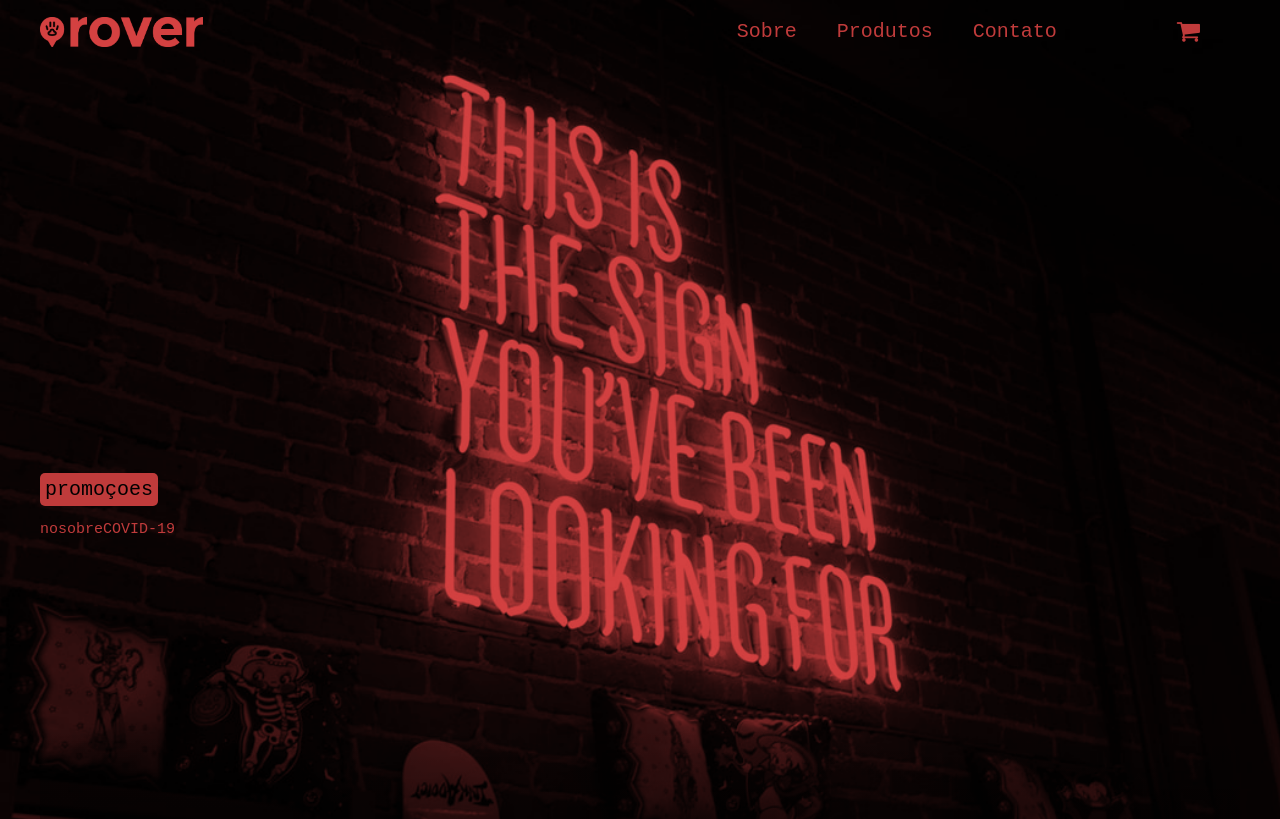
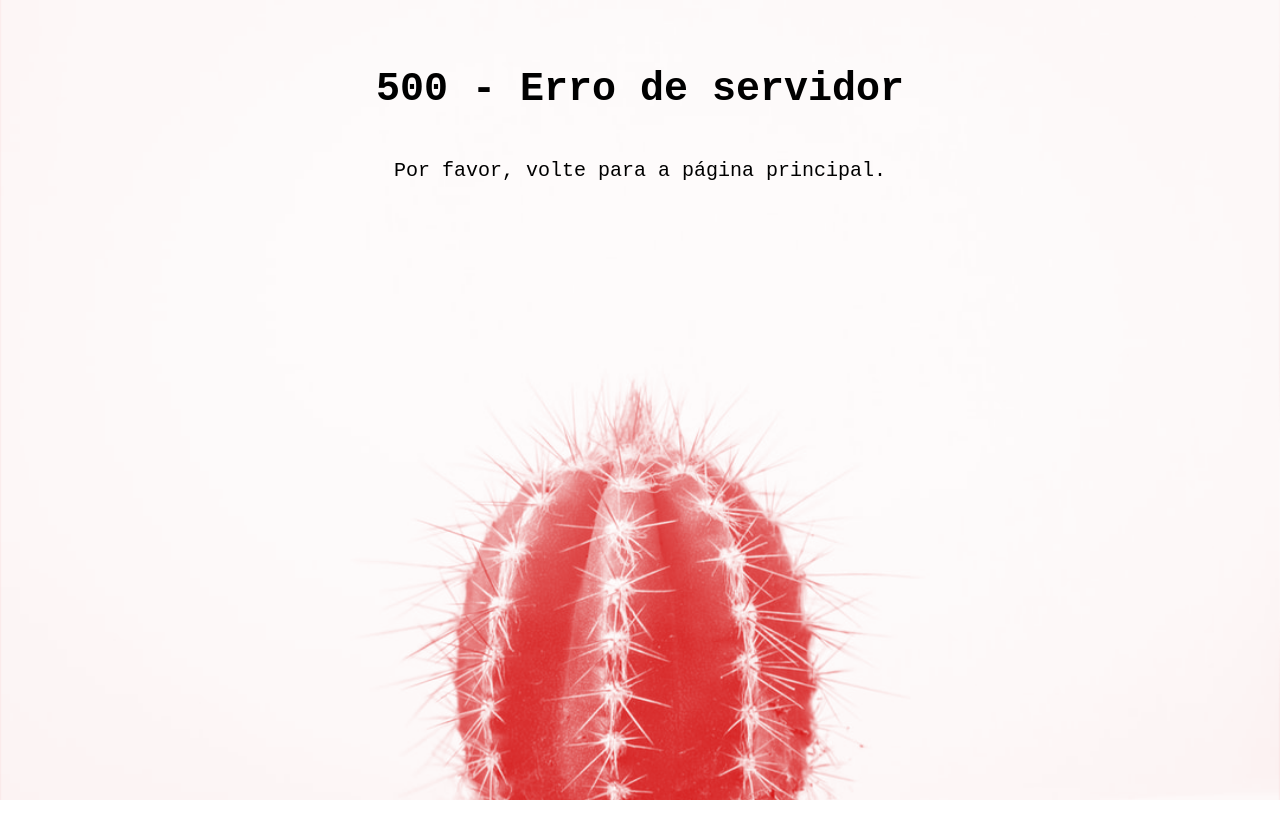
Before and after one commit to hgribeiro/resenhadequarta, a React app: page /500 in a window 1280 px wide. Shown: the top 819 px of the page. Built offline with nearby package versions, Linux system fonts and the light colour scheme.

Commit message:
paginas de erros adicionadas

```diff
--- /dev/null
+++ b/src/components/404-page/index.js
@@ -0,0 +1,21 @@
+import React from 'react';
+
+
+import erroPicture from '../../assets/404-duotone.png';
+export default class ServerErrorPage extends React.Component {
+  render(){
+    return (
+      <>
+        <div className="h-erro">
+           <figure className="h-erro-image">
+             <img src={erroPicture} alt="erro-page-image"/>
+           </figure>
+           <div className="h-erro-text">
+              <h1>{this.props.title}</h1>
+              <p>{this.props.text}</p>
+           </div>
+        </div>
+      </>
+    )
+  }
+}
--- a/src/components/app/index.js
+++ b/src/components/app/index.js
@@ -1,5 +1,7 @@
 import React from 'react';
+
 import MainPage from '../main-page';
+import ServerErrorPage from '../404-page';
 import '../../styles/app.css';
 
 import {
@@ -17,9 +19,21 @@ class App extends React.Component {
       <BrowserRouter>
 
         <Switch>
-          <Route path='*'>
+          <Route path='/' exact>
             <MainPage/>
           </Route>
+          <Route exact path='/500'>
+              <ServerErrorPage
+              title='500 - Erro de servidor'
+              text='Por favor, volte para a página principal.'
+              />
+            </Route>
+            <Route path='*'>
+              <ServerErrorPage
+              title='400 - Página não encontrada'
+              text='The earthquake was not good to the bike lane on your way to work. A large gap in the pavement (too big to be called a pothole) had swallowed three oblivious bikers whole. So the city had put up two pylons and yellow caution tape. Pretty frustrating for you given your propensity to do 360 jumps over the gap.'
+              />
+            </Route>
         </Switch>
       </BrowserRouter>
     </>
--- a/src/styles/app.scss
+++ b/src/styles/app.scss
@@ -12,4 +12,4 @@
 @import "components/h-catalogo";
 
 // Templates
-@import "templates/sobre";
+@import "templates/404-page";
--- a/src/styles/general.scss
+++ b/src/styles/general.scss
@@ -8,9 +8,3 @@ body {
 	font-family: 'Courier New', Courier, monospace;
 	margin: 0;
 }
-
-.container {
-	margin:  0 auto;
-	position: relative;
-	width: 960px;
-}
--- /dev/null
+++ b/src/styles/templates/404-page.scss
@@ -0,0 +1,36 @@
+.h-erro {
+  width: 100%;
+  height: auto;
+  // background-image: url('./../assets/404-duotone.png');
+  // background-size: cover;
+  // background-attachment: fixed;
+  // background-repeat: no-repeat;
+  display: flex;
+  flex-direction: column;
+  align-items: center;
+    &-image {
+      width: 100%;
+      height: auto;
+      margin: 0;
+    }
+    &-image img{
+      width: 100%;
+      height: 100vh;
+      margin: 0;
+    }
+    &-text {
+      position: absolute;
+      top: 40px;
+      display: flex;
+      flex-direction: column;
+      align-items: center;
+    }
+    &-text h1 {
+      font-size: 40px;
+    }
+    &-text p {
+      text-align: center;
+      font-size: 20px;
+
+    }
+}
```
Also changed, not shown: src/styles/components/h-catalogo.scss (+10 -3 lines), src/assets/404-duotone.png (added), src/assets/fundo-sobreduotone.png (added), src/styles/app.css, 1 other file.
